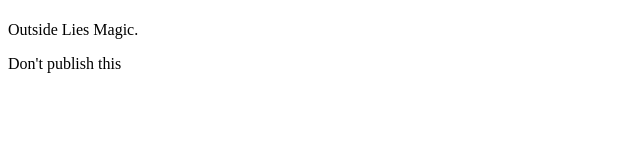
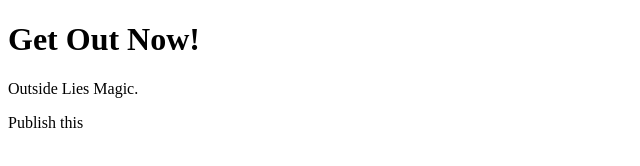
Before and after one commit to lookupdaily/website-old, a Gatsby site: page / in a window 1280 px wide. Shown: the whole page, without its empty margins (0-640 px from the left). Built offline with nearby package versions, Linux system fonts and the light colour scheme; Gatsby itself is replaced by a stand-in of ours.

Commit message:
Fix failing test

```diff
--- a/src/components/header.tsx
+++ b/src/components/header.tsx
@@ -5,7 +5,7 @@ interface TitleProps { text: string }
 export const Header = (props: TitleProps) => {
   return (
     <div>
-      <h1></h1>
+      <h1>{props.text}</h1>
     </div>
   )
 }
--- a/src/pages/index.tsx
+++ b/src/pages/index.tsx
@@ -6,7 +6,7 @@ export default function Home() {
     <div>
       <Header text="Get Out Now!" />
       <p>Outside Lies Magic.</p>
-      <p>Don't publish this</p>
+      <p>Publish this</p>
     </div>
   )
 }
```
